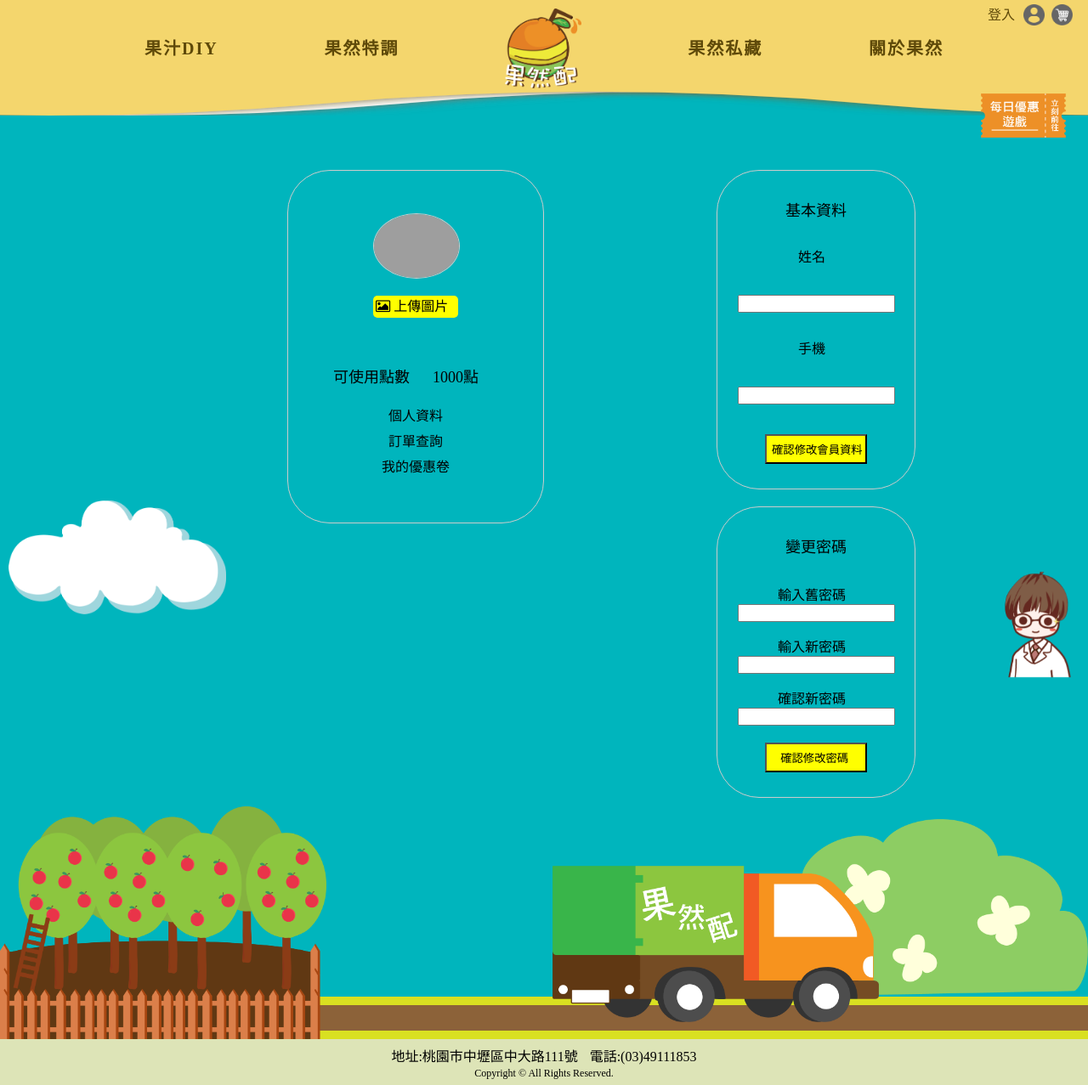
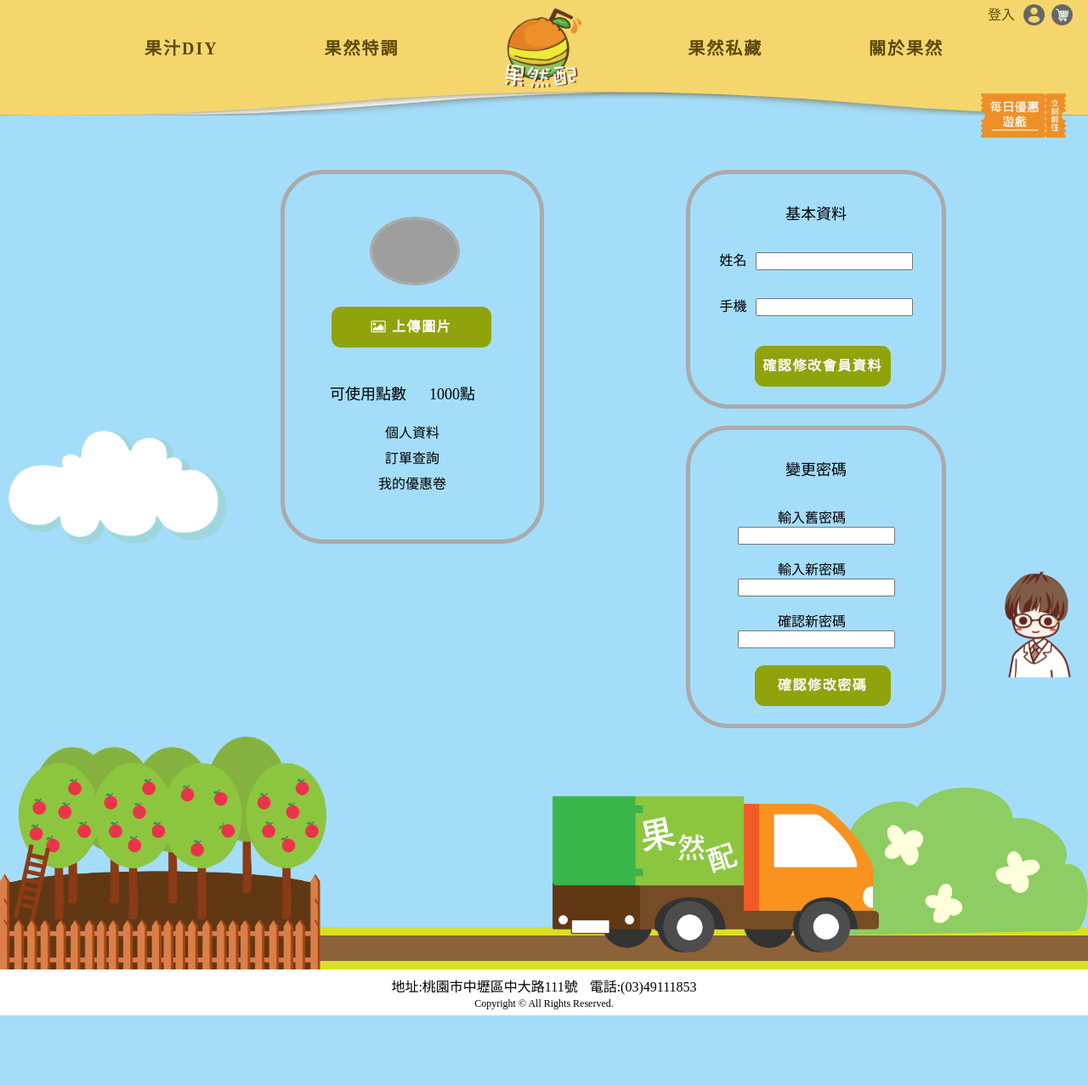
Before and after one commit to cherylHsueh/G4, a PHP site: page /member.html in a window 1280 px wide. Shown: the whole page at 85% size. After the commit the page ends 1195 px from the top, so only its background shows below. Run offline with PHP 8.4, Linux system fonts and the light colour scheme; grey boxes are pictures that could not be loaded.

Commit message:
會員中心按鈕修改及關於我們圖片重新上傳

```diff
--- a/css/member.css
+++ b/css/member.css
@@ -506,20 +506,20 @@ footer {
         .footer_wrapper .footer_block .footer_rightBox .footer_rightContent .copyright {
           font-size: 12px; } }
 
-footer {
-  position: relative; }
-
-.footer_wrapper .footer_block {
-  background-color: #dde4b7; }
-
 .brick {
   width: 100%;
   height: 130px;
-  background-color: #00B5BD; }
+  background-color: #a4ddfa; }
+
+footer {
+  position: relative;
+  bottom: 0;
+  right: 0;
+  left: 0; }
 
 .member_memberInfo {
   width: 100%;
-  background-color: #00B5BD; }
+  background-color: #a4ddfa; }
 
 .member_memberInfo_Features_box_item {
   text-align: center; }
@@ -531,7 +531,7 @@ footer {
 
 .member_memberInfo_box {
   width: 50%;
-  border: 1px solid #ccc;
+  border: 5px solid #aaa;
   border-radius: 50px;
   margin: auto;
   padding: 10px 0; }
@@ -542,7 +542,18 @@ footer {
 .member_coupon_wrpaper {
   display: none; }
 
+.fa-photo {
+  color: #fff; }
+
 @media only screen and (max-width: 767px) {
+  .modifyInfo_btn {
+    padding: 12px;
+    position: relative;
+    top: 20px; }
+  .modifyPsw_btn {
+    padding: 12px;
+    position: relative;
+    top: 20px; }
   .member_memberInfo_wrapper {
     padding-top: 10px; }
   .member_memberInfo_profile_photo {
@@ -768,6 +758,21 @@ footer {
       background-color: #ccc; } }
 
 @media all and (min-width: 768px) {
+  .modifyInfo_btn {
+    padding: 0;
+    position: relative;
+    top: 20px;
+    left: 3%; }
+  .modifyPsw_btn {
+    padding: 0;
+    position: relative;
+    top: 20px;
+    left: 3%; }
+  .orderDetail_btn {
+    padding: 10px;
+    position: relative;
+    top: 20px;
+    left: 3%; }
   .member_memberInfo_box {
     width: 300px;
     margin: 50px auto 40px;
@@ -779,20 +784,13 @@ footer {
     border-radius: 100%;
     padding: 40px 0; }
     .member_memberInfo_photo_box img {
-      border: 1px solid #ccc;
+      border: 3px solid #aaa;
       border-radius: 50%;
       width: 100%; }
-    .member_memberInfo_photo_box .member_memberInfo_photo_change {
-      display: block;
-      color: #000;
-      background-color: yellow;
-      border-radius: 5px;
-      padding: 3%;
-      margin: auto;
-      margin-top: 15%;
-      cursor: pointer; }
-    .member_memberInfo_photo_box #upload_img {
-      display: none; }
+  .uploadBtn {
+    position: relative;
+    left: 55px;
+    bottom: 20px; }
   x .member_memberInfo_profile_photo {
     width: 200px;
     margin: auto;
@@ -819,9 +817,9 @@ footer {
     margin-right: 10px;
     font-size: 16px; }
   .member_personalInfo_basicInfo_block {
-    width: 30%;
+    width: 40%;
     border-radius: 50px;
-    border: 1px solid #ccc;
+    border: 5px solid #aaa;
     margin: 20px auto;
     text-align: center;
     padding: 20px;
@@ -829,19 +827,13 @@ footer {
     line-height: 3;
     position: relative;
     top: 50px; }
-    .member_personalInfo_basicInfo_block #submit {
-      margin-top: 20px;
-      width: 120px;
-      height: 35px;
-      background-color: yellow;
-      cursor: pointer; }
   .member_memberInfo_wrapper {
     padding: 20px 0;
     line-height: 20px; }
   .member_personalInfo_password_block {
-    width: 30%;
+    width: 40%;
     border-radius: 50px;
-    border: 1px solid #ccc;
+    border: 5px solid #aaa;
     margin: 20px auto;
     text-align: center;
     padding: 20px;
@@ -849,12 +841,6 @@ footer {
     line-height: 3;
     position: relative;
     top: 50px; }
-    .member_personalInfo_password_block #submit {
-      margin-top: 20px;
-      width: 120px;
-      height: 35px;
-      background-color: yellow;
-      cursor: pointer; }
   .member_personalInfo_password_block_item {
     margin-top: 20px;
     font-size: 16px;
@@ -991,9 +971,9 @@ footer {
       bottom: 20px;
       left: 650px; }
     .member_background_bottom_grass .member_background_bottom_tree {
-      width: 30%;
+      width: 25%;
       position: absolute;
-      bottom: 50px;
+      bottom: 40px;
       right: 0px;
       z-index: -1; }
     .member_background_bottom_grass .member_background_bottom_cloud {
--- a/member.html
+++ b/member.html
@@ -61,14 +61,17 @@
 				<div class="member_memberInfo_profile_photo">
 						<div class="member_memberInfo_photo_box">
 							<img id="imgPreview" src="images/member/profile.png" alt="profilePhoto">
-
-							<label class="btn member_memberInfo_photo_change">
+						</div>
+						<label class="uploadBtn common_btn common_btn_second">
 								<input id="upload_img" style="display:none;" type="file" accept="image/*">
-								<i class="fa fa-photo"></i> 上傳圖片
-							</label>
-
-
-						</div>
+								<i class="fa fa-photo"></i>
+								<span class="common_btn_txt">上傳圖片</span>
+								<div class="common_btn_blobs">
+									   <div></div>
+									   <div></div>
+									   <div></div>
+								</div>
+						</label>
 						<div class="member_memberInfo_Points_block">
 							<p>可使用點數</p>
 							<div class="member_memberInfo_Points">1000點</div>
@@ -91,7 +94,15 @@
 						<span>姓名</span><input type="text" name="memName" id="memName"></div>
 						<div class="member_personalInfo_basicInfo_block_item">
 						<span>手機</span><input type="text" name="memtTel" id="memTel"></div>
-						<input type="submit" name="submit" value="確認修改會員資料 " id="submit">
+						<label class="modifyInfo_btn common_btn common_btn_second">
+								<input type="submit" name="submit" id="submit" style="display: none">
+								<span class="common_btn_txt">確認修改會員資料</span>
+								<div class="common_btn_blobs">
+									   <div></div>
+									   <div></div>
+										<div></div>
+								 </div>
+						</label>
 					</div>
 					<div class="member_personalInfo_password_block">
 							<h3>變更密碼</h3>
@@ -104,7 +115,16 @@
 						<div class="member_personalInfo_password_block_item">
 							<span>確認新密碼</span><input type="text" name="memName" id="memName">
 						</div>
-						<input type="submit" name="submit" value="確認修改密碼 " id="submit">
+						<!-- <input type="submit" name="submit" value="確認修改密碼 " id="submit">  -->
+						<label class="modifyPsw_btn common_btn common_btn_second">
+								<input type="submit" name="submit" id="submit" style="display: none">
+								<span class="common_btn_txt">確認修改密碼</span>
+								<div class="common_btn_blobs">
+									   <div></div>
+									   <div></div>
+										<div></div>
+								 </div>
+						</label>
 					</div>
 				</div>
 		<!-- 訂單查詢 -->
@@ -129,8 +149,16 @@
 								<span>下單日期</span>
 								<div id="member_orderSearch_block_box_item_orderDate">2018-10-20</div>
 							</div>
-							<button class="member_orderSearch_block_box_item_orderDetail_button">訂單詳情
-								</button>
+
+								<label class="orderDetail_btn common_btn common_btn_second">
+										<input type="submit" name="submit" id="submit" style="display: none">
+										<span class="common_btn_txt">訂單詳情</span>
+										<div class="common_btn_blobs">
+											   <div></div>
+											   <div></div>
+												<div></div>
+										 </div>
+								</label>
 						</div>
 						<div class="member_orderSearch_block_box">
 								<div class="member_orderSearch_block_box_item">
@@ -149,8 +177,15 @@
 									<span>下單日期</span>
 									<div id="member_orderSearch_block_box_item_orderDate">2018-10-20</div>
 								</div>
-							<button class="member_orderSearch_block_box_item_orderDetail_button">訂單詳情
-							</button>
+							<label class="orderDetail_btn common_btn common_btn_second">
+									<input type="submit" name="submit" id="submit" style="display: none">
+									<span class="common_btn_txt">訂單詳情</span>
+									<div class="common_btn_blobs">
+										   <div></div>
+										   <div></div>
+											<div></div>
+									 </div>
+							</label>
 							</div>
 					</div>
 				</div>
--- a/sass/member.scss
+++ b/sass/member.scss
@@ -5,22 +5,21 @@
 *{
 	// outline: 1px solid red;
 }
-footer{
-	position: relative;
-}
-.footer_wrapper .footer_block {
-    background-color: #dde4b7;;
-}
-
 .brick{
 	width: 100%;
 	height: 130px;
-	background-color:#00B5BD;
+	background-color:$sky;
 
+}
+footer{
+    position: relative;
+    bottom: 0;
+    right: 0;
+    left: 0;
 }
 .member_memberInfo{
 	width: 100%;
-	background-color:#00B5BD;
+	background-color:$sky;
 	// padding-bottom:20px;
 }
 
@@ -37,7 +36,7 @@ footer{
 
 .member_memberInfo_box{
 	width: 50%;
-	border:1px solid #ccc;
+	border:5px solid #aaa;
 	border-radius: 50px;
 	margin:auto;
 	padding: 10px 0;
@@ -48,7 +47,25 @@ footer{
 .member_coupon_wrpaper{
 	display: none;
 }
+
+.fa-photo{
+	color:#fff;
+}
+
+
 @include rwd(mobile){
+
+	.modifyInfo_btn{
+		padding: 12px;
+		position: relative;
+		top: 20px;
+	}
+	.modifyPsw_btn{
+		padding: 12px;
+		position: relative;
+		top: 20px;
+	}
+
 	.member_memberInfo_wrapper{
 		padding-top:10px;
 	}
@@ -69,15 +86,12 @@ footer{
 				width: 100%;
 			}
 	}
-	// .member_memberInfo_photo_change{
-	// 	width: 100px;
-	// 	height: 20px;
-	// 	background-color: #ccc;
-	// 	margin-top: 10px;
-	// 	text-align:  center;
-	// 	line-height: 20px;
-
-	// }
+	.uploadBtn{
+		position: relative;
+		top: 30px;
+		left: 17px;
+		padding: 14px 0px;
+	}
 
 	.member_memberInfo_photo_change {
 		display: block;
@@ -97,7 +111,7 @@ footer{
 	.member_memberInfo_Points_block{
 		width: 200px;
 		background-color: aaa;
-		margin-top:60px;
+		margin-top:80px;
 		text-align: center;
 				p{
 					display:inline-block;
@@ -114,16 +128,6 @@ footer{
 	.member_memberInfo_Features_box{
 		width: 200px;
 		margin-top:20px;
-	}
-	.member_personalInfo_basicInfo_block{
-		text-align: center;
-		font-size: 18px;
-			#submit{
-				margin-top: 20px;
-				width: 120px;
-				height: 20px;
-				background-color: #aaa;
-			}
 	}
 
 	.member_personalInfo_basicInfo_block_item{
@@ -146,14 +150,8 @@ footer{
 		border:1px solid #ccc;
 		border-radius: 50px;
 		text-align: center;
-		padding:20px 0;
+		padding:40px 0;
 		font-size: 18px;
-			#submit{
-				margin-top: 20px;
-				width: 120px;
-				height: 20px;
-				background-color: #aaa;
-			}
 	}
 
 	.member_personalInfo_password_block{
@@ -164,12 +162,6 @@ footer{
 		margin:20px auto;
 		padding: 20px 0;
 		font-size: 18px;
-			#submit{
-				margin-top: 20px;
-				width: 120px;
-				height: 20px;
-				background-color: #aaa;
-			}
 	}
 	.member_personalInfo_password_block_item{
 		margin-top:20px;
@@ -245,15 +237,6 @@ footer{
 	}
 }
 
-	.member_orderSearch_block_box_item_orderDetail_button{
-		width: 50%;
-		height: 35px;
-		line-height: 35px;
-		margin: 5% auto 0;
-		font-size: 16px;
-		color:#000;
-		background-color: #ccc;
-	}
 
 .member_orderSearch_block_box_item{
 	span{
@@ -361,6 +344,24 @@ footer{
 }
 
 @include rwd(medium){
+	.modifyInfo_btn{
+		padding: 0;
+		position: relative;
+		top: 20px;
+		left: 3%;
+	}
+	.modifyPsw_btn{
+		padding: 0;
+		position: relative;
+		top: 20px;
+		left: 3%;
+	}
+	.orderDetail_btn{
+		padding: 10px;
+		position: relative;
+		top: 20px;
+		left: 3%;
+	}
 	.member_memberInfo_box{
 		width: 300px;
 		margin: 50px auto 40px;
@@ -373,25 +374,15 @@ footer{
 		border-radius: 100%;
 		padding: 40px 0;
 			img{
-				border:1px solid #ccc;
+				border:3px solid #aaa;
 				border-radius:50%;
 				width: 100%;
 			}
-
-			.member_memberInfo_photo_change {
-				display: block;
-				color: #000;
-				background-color: yellow;
-				border-radius: 5px;
-				padding:3%;
-				margin: auto;
-				margin-top: 15%;
-				cursor: pointer;
-				}
-			#upload_img{
-				display: none;
-				}
-
+	}
+	.uploadBtn{
+		position: relative;
+		left: 55px;
+		bottom: 20px;
 	}
 x
 	.member_memberInfo_profile_photo{
@@ -424,7 +415,6 @@ x
 				}
 	}
 	.member_personalInfo_basicInfo_block_item{
-		// margin-top:20px;
 			span{
 				margin-right:10px;
 				font-size:16px;
@@ -432,9 +422,9 @@ x
 	}
 
 	.member_personalInfo_basicInfo_block{
-		width: 30%;
+		width: 40%;
 		border-radius: 50px;
-		border:1px solid #ccc;
+		border:5px solid #aaa;
 		margin:20px auto;
 		text-align: center;
 		padding:20px ;
@@ -442,13 +432,6 @@ x
 		line-height: 3;
 		position: relative;
 		top: 50px;
-			#submit{
-				margin-top: 20px;
-				width: 120px;
-				height: 35px;
-				background-color: yellow;
-				cursor: pointer;
-			}
 	}
 	.member_memberInfo_wrapper{
 		padding:20px 0;
@@ -457,9 +440,9 @@ x
 
 	//桌機版 變更密碼
 	.member_personalInfo_password_block{
-		width: 30%;
+		width: 40%;
 		border-radius: 50px;
-		border:1px solid #ccc;
+		border:5px solid #aaa;
 		margin:20px auto;
 		text-align: center;
 		padding:20px ;
@@ -467,13 +450,6 @@ x
 		line-height: 3;
 		position: relative;
 		top: 50px;
-			#submit{
-				margin-top: 20px;
-				width: 120px;
-				height: 35px;
-				background-color: yellow;
-				cursor: pointer;
-			}
 	}
 	.member_personalInfo_password_block_item{
 		margin-top:20px;
@@ -490,7 +466,7 @@ x
 	}
 	.member_orderSearch_block{
 		width: 60%;
-		border:1px solid #ccc;
+		border:5px solid #aaa;
 		border-radius: 50px;
 		margin: auto;
 		padding: 0px 10px 50px;
@@ -498,8 +474,9 @@ x
 		font-size: 18px;
 		.member_orderSearch_block_box{
 			width: 200px;
-			border: 1px solid #ccc;
-			padding: 20px;
+			border: 1px solid #aaa;
+			border-radius: 50px;
+			padding: 34px;
 			margin: 2% ;
 			display: inline-block;
 		}
@@ -524,20 +501,12 @@ x
 	}
 	.member_orderSearch_title{
 		width: 300px;
-		margin: 10px auto;
+		margin: 20px auto;
+		padding-top: 10px;
 		text-align: center;
 		font-size: 18px;
 	}
 
-		.member_orderSearch_block_box_item_orderDetail_button{
-			width: 50%;
-			height: 35px;
-			line-height: 35px;
-			margin: 5% auto 0;
-			font-size: 16px;
-			color:#000;
-			background-color: #ccc;
-		}
 //桌機版 訂單詳情跳窗
 .member_orderSearch_block_lightbox{
 	width: 100vw;
@@ -590,7 +559,7 @@ x
 	}
 	.member_coupon_block{
 		width: 80%;
-		border:1px solid #ccc;
+		border:5px solid #aaa;
 		border-radius: 50px;
 		margin: auto;
 		text-align: center;
@@ -599,7 +568,7 @@ x
 	}
 	.member_coupon_block_box{
 		width: 300px;
-		border:1px solid #ccc;
+		border:3px solid #aaa;
 		border-radius: 50px;
 		display: inline-block;
 		margin:20px 20px;
@@ -657,9 +626,9 @@ x
 				left:650px;
 			}
 		.member_background_bottom_tree{
-			width: 30%;
+			width: 25%;
 			position: absolute;
-			bottom: 50px;
+			bottom: 40px;
 			right:0px;
 			z-index: -1;
 		}
```
Also changed, not shown: other parts of css/member.css (+15 -42 lines), css/aboutNew.css (line endings or trailing spaces), images/about/Barn.png (added), images/about/Fence.png (added), images/about/Flower.png (added), images/about/FlowerPot.png (added), images/about/FlyingShip.png (added), images/about/House01.png (added), images/about/House02.png (added), images/about/House03.png (added), images/about/House04.png (added), images/about/House05.png (added), images/about/House06.png (added), images/about/House07.png (added), 3 more files.
